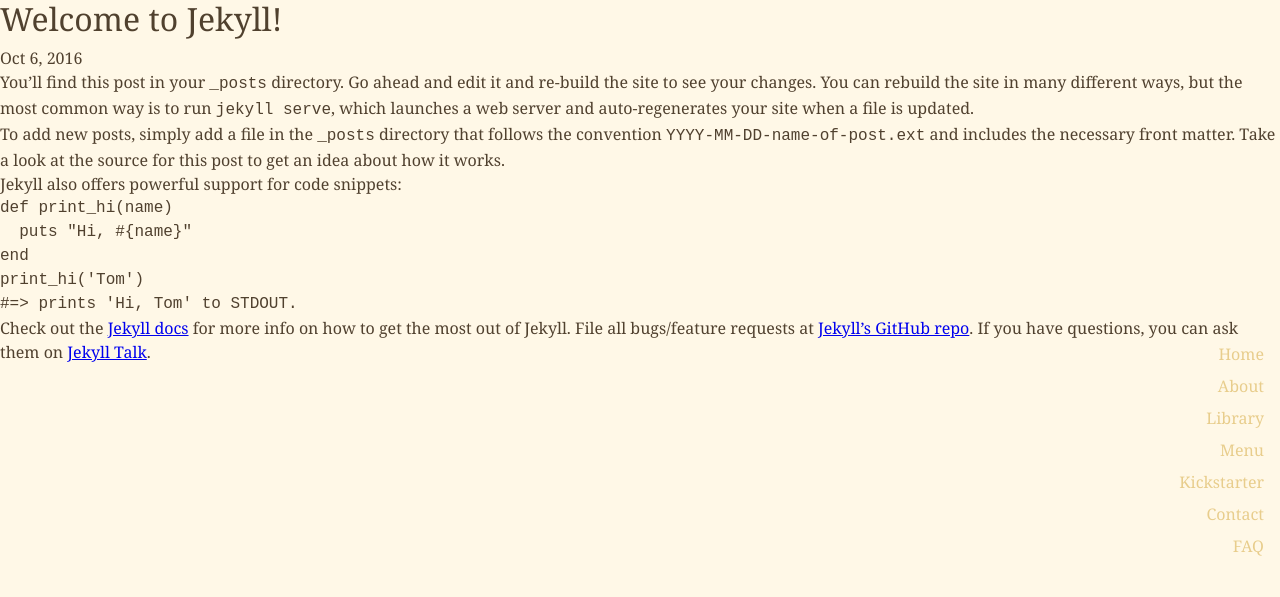
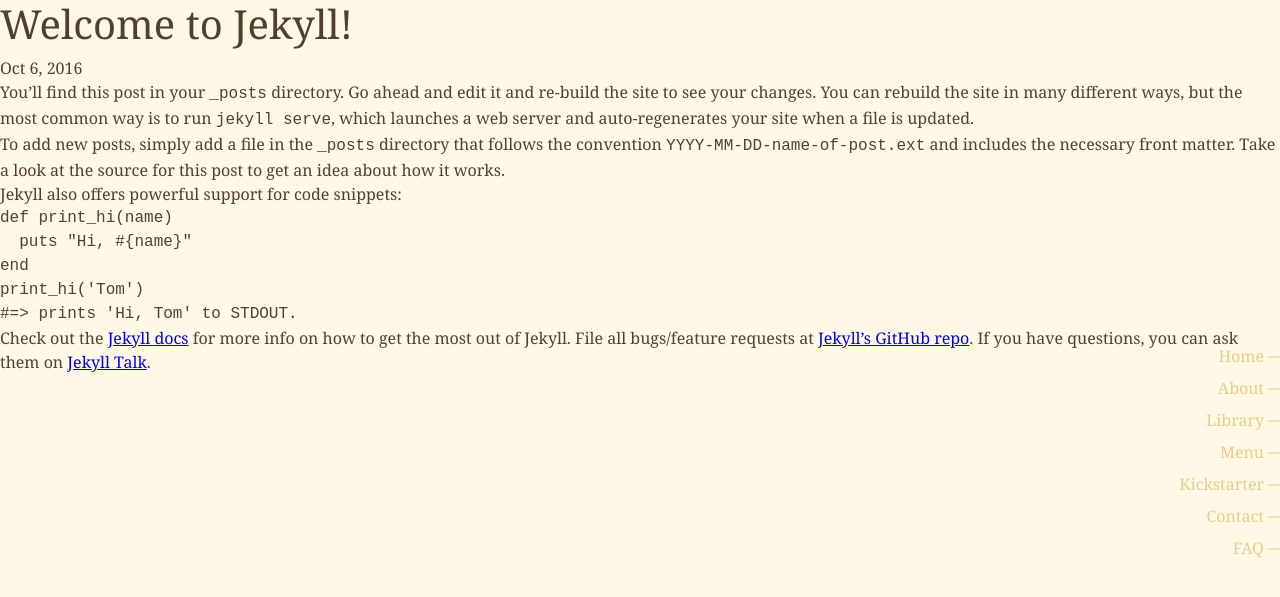
Before and after one commit to karlyanelson/revolution-game-house.github.io, a Jekyll site: the page built from _posts/2016-10-06-welcome-to-jekyll.markdown, in a window 1280 px wide. Shown: the top 597 px of the page. Built offline with Jekyll 4.4.1, drawn with Linux system fonts in a browser that asks for light colours; some web fonts are replaced.

Commit message:
changed fonts; added more navigation styling

```diff
--- a/_includes/head.html
+++ b/_includes/head.html
@@ -5,7 +5,7 @@
 
   <title>Revolution Game House</title>
   <meta name="description" content="{{ site.description }}">
-  <link href="https://fonts.googleapis.com/css?family=Libre+Baskerville:400,400i" rel="stylesheet">
+  <link href="https://fonts.googleapis.com/css?family=IM+Fell+Double+Pica:400,400i" rel="stylesheet">
   <link href="https://cdn.rawgit.com/michalsnik/aos/2.0.4/dist/aos.css" rel="stylesheet">
 
   <link rel="stylesheet" href="{{ "/css/main.css" | prepend: site.baseurl }}">
--- a/_includes/navigation.html
+++ b/_includes/navigation.html
@@ -1,11 +1,32 @@
 <nav class="nav">
   <ul class="nav-link-list">
-    <li class="nav-link-list-item active"><a href="#home">Home</a></li>
-    <li class="nav-link-list-item"><a href="#about">About</a></li>
-    <li class="nav-link-list-item"><a href="#library">Library</a></li>
-    <li class="nav-link-list-item"><a href="#menu">Menu</a></li>
-    <li class="nav-link-list-item"><a href="#kickstarter">Kickstarter</a></li>
-    <li class="nav-link-list-item"><a href="#contact">Contact</a></li>
-    <li class="nav-link-list-item"><a href="#faq">FAQ</a></li>
+    <li class="nav-link-list-item">
+      <a href="#home">Home</a>
+      <div class="nav-link-list-item-indicator"></div>
+    </li>
+    <li class="nav-link-list-item">
+      <a href="#about">About</a>
+      <div class="nav-link-list-item-indicator"></div>
+    </li>
+    <li class="nav-link-list-item">
+      <a href="#library">Library</a>
+      <div class="nav-link-list-item-indicator"></div>
+    </li>
+    <li class="nav-link-list-item">
+      <a href="#menu">Menu</a>
+      <div class="nav-link-list-item-indicator"></div>
+    </li>
+    <li class="nav-link-list-item">
+      <a href="#kickstarter">Kickstarter</a>
+      <div class="nav-link-list-item-indicator"></div>
+    </li>
+    <li class="nav-link-list-item">
+      <a href="#contact">Contact</a>
+      <div class="nav-link-list-item-indicator"></div>
+    </li>
+    <li class="nav-link-list-item">
+      <a href="#faq">FAQ</a>
+      <div class="nav-link-list-item-indicator"></div>
+    </li>
   </ul>
 </nav>
--- a/_sass/_base.scss
+++ b/_sass/_base.scss
@@ -26,17 +26,20 @@
 }
 
 h1,
-h2{
+h2,
+button,
+nav{
+  font-family: $display-font-family;
   font-weight: normal;
 }
 
 h1{
-  font-size: 2em;
+  font-size: 2.5em;
   line-height: 1.2;
   margin-bottom: .5rem;
 }
 
 h2{
   font-style: italic;
-  font-size: 1.5em;
+  font-size: 2em;
 }
--- a/_sass/_layout.scss
+++ b/_sass/_layout.scss
@@ -23,8 +23,6 @@
   border-bottom: 6px double $gold;
   font-size: 1.25em;
   padding: 8px 16px;
-  font-weight: normal;
-  font-family: "Libre Baserville", Georgia, serif;
   color: $gold;
   text-transform: uppercase;
   letter-spacing: .08em;
@@ -59,15 +57,46 @@
     &-item{
       text-align: right;
       margin: 8px 0px;
-      // &.active{
-      //   font-size: 110%;
-      //   font-weight: bold;
-      //   padding-right: 20px;
-      // }
+      position: relative;
+      height: 24px;
+
+      a{
+        vertical-align: middle;
+      }
+
+      &.active{
+        font-size: 120%;
+        font-weight: bold;
+        padding-right: 4px;
+
+        .nav-link-list-item-indicator{
+          top: 8px;
+          background-color: transparent;
+          opacity: 1;
+          width: 0;
+          height: 0;
+          border-style: solid;
+          border-width: 8px 16px 8px 0;
+          border-color: transparent $gold transparent transparent;
+        }
+      }
+
+      &-indicator{
+        @include transition(all ease 300ms);
+        position: absolute;
+        right: -16px;
+        top: 14px;
+        display: inline-block;
+        width: 12px;
+        height: 2px;
+        background-color: $gold;
+        opacity: .5;
+      }
     }
   }
 
   a {
+    @include transition(all ease 300ms);
     color: $gold;
     text-decoration: none;
 
@@ -300,7 +329,7 @@
 //FAQ
 .section-faq{
   height: auto;
-  padding-top: 240px;
+  padding-top: 96px;
   padding-bottom: 48px;
 
   h1{
@@ -377,11 +406,11 @@
 
 @media (max-width:768px) {
   h1{
-    font-size: 1.5em;
+    font-size: 2em;
   }
 
   h2{
-    font-size: 1.25em
+    font-size: 1.5em
   }
 
   .section-left{
--- a/_sass/_variables.scss
+++ b/_sass/_variables.scss
@@ -1,9 +1,10 @@
 // Our variables
-$base-font-family: "Libre Baserville", Georgia, serif;
+$base-font-family: Georgia, serif;
 $base-font-size:   16px;
 $base-font-weight: normal;
 $small-font-size:  $base-font-size * 0.875;
 $base-line-height: 1.5;
+$display-font-family: "IM Fell Double Pica", Georgia, serif;
 
 
 //COLORS
```
Also changed, not shown: index.html (+8 -8 lines).
